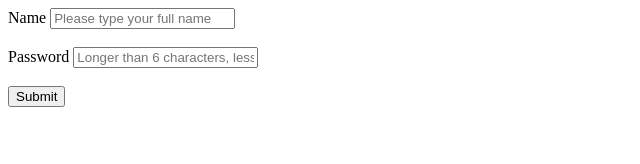
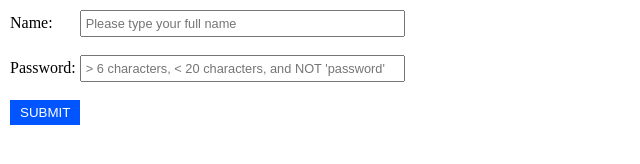
Before and after one commit to DatPNguyen212/form-validation-practice, a plain HTML site: page index.html in a window 1280 px wide. Shown: the whole page, without its empty margins (0-640 px from the left). Drawn offline with Linux system fonts and the light colour scheme.

Commit message:
add styling to form

```diff
--- a/index.html
+++ b/index.html
@@ -5,11 +5,12 @@
     <meta name="viewport" content="width=device-width, initial-scale=1.0" />
     <title>Form Validation Exercise</title>
     <script defer src="./script.js"></script>
+    <link rel="stylesheet" href="./style.css" />
   </head>
   <body>
     <div id="error-message"></div>
     <form>
-      <label for="name-input">Name</label>
+      <label for="name-input">Name:</label>
       <input
         type="text"
         name="name"
@@ -20,17 +21,17 @@
       <br />
       <br />
 
-      <label for="password-input">Password</label>
+      <label for="password-input">Password:</label>
       <input
         type="password"
         name="password"
         id="password-input"
-        placeholder="Longer than 6 characters, less than 20 characters, and NOT password"
+        placeholder="> 6 characters, < 20 characters, and NOT 'password'"
       />
 
       <br />
       <br />
-      <button type="submit">Submit</button>
+      <button type="submit">SUBMIT</button>
     </form>
   </body>
 </html>
--- a/style.css
+++ b/style.css
@@ -5,3 +5,42 @@
   margin: 0;
   box-sizing: border-box;
 }
+
+:root {
+  --primary-blue-color: hsl(220, 100%, 50%);
+  --secondary-blue-color: hsl(220, 100%, 60%);
+}
+
+label,
+button {
+  margin-left: 10px;
+}
+
+#name-input {
+  margin-top: 10px;
+  margin-left: 23px;
+}
+
+#name-input,
+#password-input {
+  width: 325px;
+  padding: 0.25rem;
+  font-size: 0.8rem;
+}
+
+#name-input:focus,
+#password-input:focus {
+  outline: 1px solid var(--primary-blue-color);
+}
+
+button {
+  padding: 5px 10px;
+  background: var(--primary-blue-color);
+  color: white;
+  border: none;
+}
+
+button:hover {
+  transition: background 0.1s ease;
+  background: var(--secondary-blue-color);
+}
```
